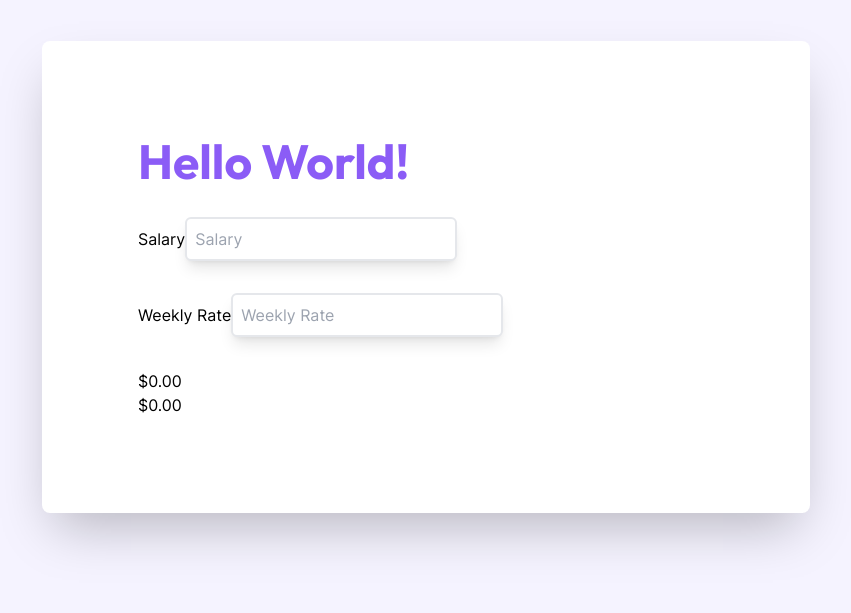
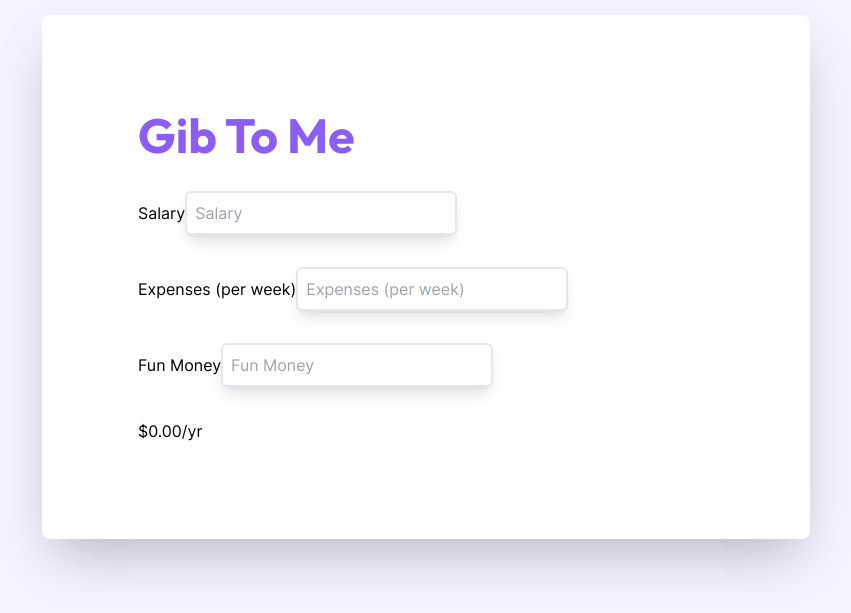
Before and after one commit to bambanah/abigail, a Next.js app: page / in a window 1280 px wide. Shown: the part 123-736 px from the top of the page, without its empty margins (214-1065 px from the left). Built offline with nearby package versions, Linux system fonts and the light colour scheme.

Commit message:
feat: start form creation

```diff
--- a/src/helpers/finance.ts
+++ b/src/helpers/finance.ts
@@ -21,6 +21,8 @@ export const calculateSavings = (finances: Finance) => {
 
 	const savings = postExpensesAmount - finances.desiredFunMoney * 12;
 
+	if (savings < 0) return;
+
 	return round(savings + fhss * 0.85, 2);
 };
 
--- /dev/null
+++ b/src/molecules/form-field.tsx
@@ -0,0 +1,30 @@
+import Input from "@atoms/input";
+import Label from "@atoms/label";
+import React, { ChangeEvent } from "react";
+
+interface Props {
+	value: string;
+	onChange: (event: React.ChangeEvent<HTMLInputElement>) => void;
+	label: string;
+	placeholder?: string;
+}
+
+const FormField: React.FC<Props> = ({
+	value,
+	onChange,
+	label,
+	placeholder,
+}) => {
+	return (
+		<Label>
+			<span>{label}</span>
+			<Input
+				placeholder={placeholder ?? label}
+				value={value}
+				onChange={onChange}
+			/>
+		</Label>
+	);
+};
+
+export default FormField;
--- a/src/pages/_app.tsx
+++ b/src/pages/_app.tsx
@@ -6,7 +6,7 @@ function App({ Component, pageProps }: AppProps) {
 	return (
 		<>
 			<Head>
-				<title>Next.js Tailwind Template</title>
+				<title>Abigail</title>
 			</Head>
 
 			<Component {...pageProps} />
--- a/src/pages/index.tsx
+++ b/src/pages/index.tsx
@@ -1,69 +1,71 @@
-import Input from "@atoms/input";
-import Label from "@atoms/label";
 import Layout from "@layouts/layout";
+import FormField from "@molecules/form-field";
 import React, { useEffect, useState } from "react";
+import { calculateSavings } from "src/helpers/finance";
+import { Finance } from "types/finance";
 
 const DashboardPage = () => {
 	const [salary, setSalary] = useState("");
-	const [weeklyRate, setWeeklyRate] = useState("");
-	const [finances, setFinances] = useState({ salary: 0, weeklyRate: 0 });
+	const [expenses, setExpenses] = useState("");
+	const [desiredFunMoney, setDesiredFunMoney] = useState("");
+
+	const [savings, setSavings] = useState("");
 
 	useEffect(() => {
-		if (Number(salary) && Number(salary) !== finances.salary) {
-			setFinances({
-				salary: Number(salary),
-				weeklyRate: finances.weeklyRate,
-			});
+		if (
+			!Number.isSafeInteger(salary) ||
+			!Number.isSafeInteger(desiredFunMoney) ||
+			!Number.isSafeInteger(expenses)
+		) {
+			setSavings("N/A");
 		}
 
-		if (Number(weeklyRate) && Number(weeklyRate) !== finances.weeklyRate) {
-			setFinances({
-				salary: finances.salary,
-				weeklyRate: Number(weeklyRate),
-			});
-		}
-	}, [salary, weeklyRate]);
+		const finances: Finance = {
+			salary: Number(salary),
+			desiredFunMoney: Number(desiredFunMoney),
+			expenses: {
+				total: Number(expenses),
+			},
+		};
+
+		const calculatedSavings = calculateSavings(finances);
+
+		setSavings(
+			calculatedSavings?.toLocaleString(undefined, {
+				minimumFractionDigits: 2,
+				maximumFractionDigits: 2,
+			}) ?? "N/A"
+		);
+	}, [salary, desiredFunMoney, expenses]);
 
 	return (
 		<Layout>
 			<div className="flex justify-center items-center min-w-screen min-h-screen bg-violet-50">
 				<div className="container max-w-3xl mx-auto flex flex-col gap-8 shadow-2xl p-24 rounded-lg bg-white">
 					<h1 className="text-5xl font-bold font-display text-violet-500">
-						Hello World!
+						Gib To Me
 					</h1>
-					<Label>
-						<span>Salary</span>
-						<Input
-							placeholder="Salary"
-							value={salary}
-							onChange={(e) => setSalary(e.target.value)}
-						/>
-					</Label>
 
-					<Label>
-						<span>Weekly Rate</span>
-						<Input
-							value={weeklyRate}
-							onChange={(e) => setWeeklyRate(e.target.value)}
-							placeholder="Weekly Rate"
-						/>
-					</Label>
+					<FormField
+						label="Salary"
+						value={salary}
+						onChange={(e) => setSalary(e.target.value)}
+					/>
+
+					<FormField
+						label="Expenses (per week)"
+						value={expenses}
+						onChange={(e) => setExpenses(e.target.value)}
+					/>
+
+					<FormField
+						label="Fun Money"
+						value={desiredFunMoney}
+						onChange={(e) => setDesiredFunMoney(e.target.value)}
+					/>
 
 					<div>
-						<p>
-							$
-							{finances.salary.toLocaleString(undefined, {
-								minimumFractionDigits: 2,
-								maximumFractionDigits: 2,
-							})}
-						</p>
-						<p>
-							$
-							{finances.weeklyRate.toLocaleString(undefined, {
-								minimumFractionDigits: 2,
-								maximumFractionDigits: 2,
-							})}
-						</p>
+						<p>${savings}/yr</p>
 					</div>
 				</div>
 			</div>
```
